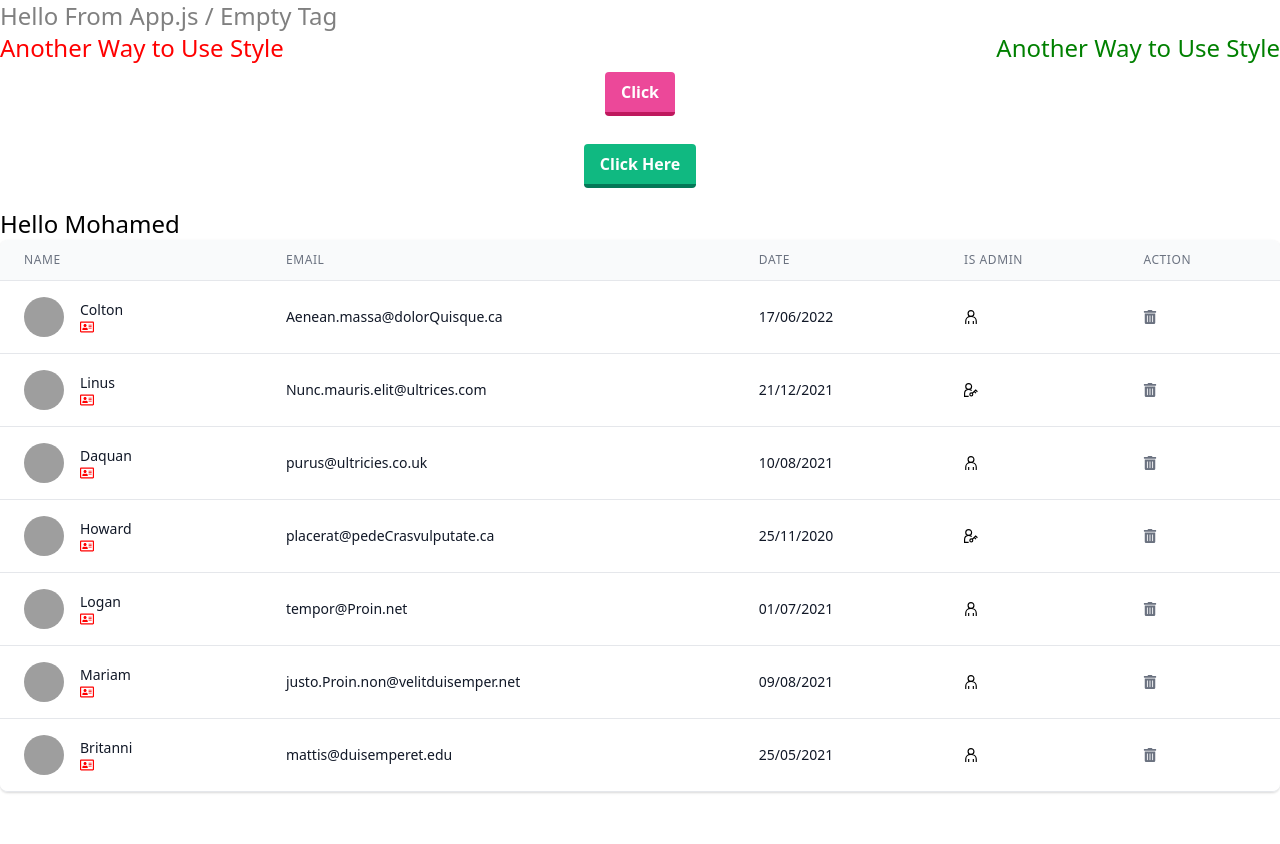
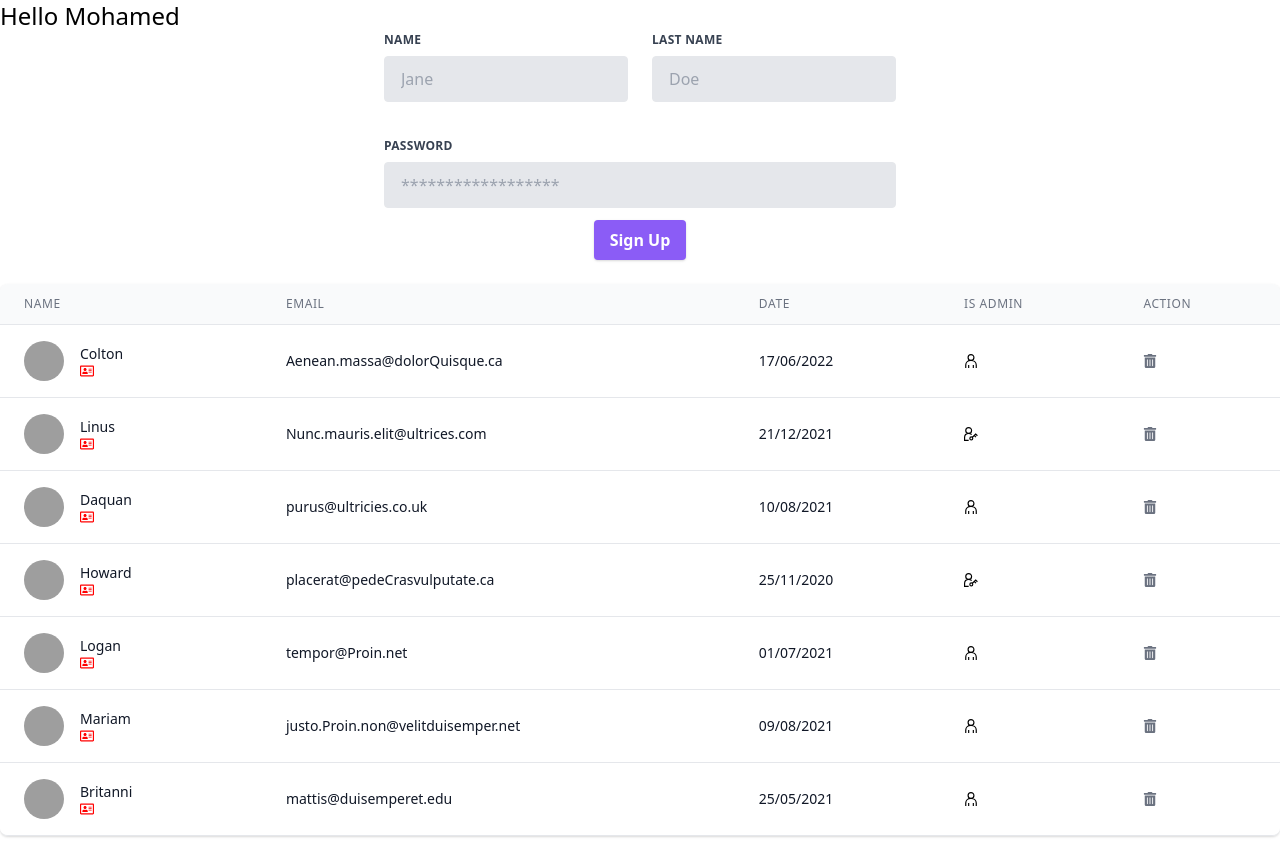
Before and after one commit to mohamed-cpp/Hello-React-Js, a React (Create React App) app: page / in a window 1280 px wide. Shown: the top 844 px of the page. Before the commit the page ends 800 px from the top, so only its background shows below. Built offline with nearby package versions, Linux system fonts and the light colour scheme; grey boxes are pictures that could not be loaded.

Commit message:
init valid form

```diff
--- a/package.json
+++ b/package.json
@@ -4,14 +4,17 @@
   "private": true,
   "dependencies": {
     "@craco/craco": "^6.2.0",
+    "@hookform/resolvers": "^2.6.1",
     "@testing-library/jest-dom": "^5.14.1",
     "@testing-library/react": "^11.2.7",
     "@testing-library/user-event": "^12.8.3",
     "react": "^17.0.2",
     "react-dom": "^17.0.2",
+    "react-hook-form": "^7.12.2",
     "react-icons": "^4.2.0",
     "react-scripts": "4.0.3",
-    "web-vitals": "^1.1.2"
+    "web-vitals": "^1.1.2",
+    "yup": "^0.32.9"
   },
   "scripts": {
     "start": "craco start",
--- a/src/App.js
+++ b/src/App.js
@@ -1,8 +1,10 @@
 import { useState } from 'react'
 import React from 'react'
 import './App.css';
+// eslint-disable-next-line
 import Header from './components/Header/Header'
 import Users from './components/Users/Users'
+import AddUser from './components/Users/AddUser'
 
 function App() {
   // eslint-disable-next-line
@@ -66,10 +68,14 @@ function App() {
   const NAME = "Mohamed"
   return (
     <div className="App">
-      <Header data="Hello From App.js" />
+      {/* <Header data="Hello From App.js" /> */}
       <h1>Hello {NAME}</h1>
+      <div className="flex items-center justify-center">
+        <AddUser />
+      </div>
       { users.length <= 0 ? 'No Users':
       <Users users={users} deleteUser={deleteUser} toggleAdmin={toggleAdmin} />}
+
     </div>
   );
 }
--- /dev/null
+++ b/src/components/Users/AddUser.js
@@ -0,0 +1,51 @@
+import React from 'react'
+import { useForm } from 'react-hook-form'
+import { yupResolver } from '@hookform/resolvers/yup';
+import * as yup from "yup";
+
+const schema = yup.object().shape({
+  name: yup.string('string').required('required').min(3, 'min').max(10, 'max')
+});
+
+const AddUser = ({user, deleteUser, toggleAdmin}) => {
+
+  const { register, handleSubmit, formState:{ errors } } = useForm({
+    resolver: yupResolver(schema)
+  });
+  const onSubmit = data => console.log(data);
+
+  return (
+    <form className="w-full max-w-lg" onSubmit={handleSubmit(onSubmit)}>
+      <div className="flex flex-wrap -mx-3 mb-6">
+        <div className="w-full md:w-1/2 px-3 mb-6 md:mb-0">
+          <label className="block uppercase tracking-wide text-gray-700 text-xs font-bold mb-2" htmlFor="name">
+            Name
+          </label>
+          <input {...register("name")} onBlur={handleSubmit()} className="appearance-none block w-full bg-gray-200 text-gray-700 border rounded py-3 px-4 mb-3 leading-tight focus:outline-none focus:bg-white" id="name" type="text" placeholder="Jane" />
+          {errors.name && <p className="text-red-500 text-xs italic">{errors.name?.message}</p>}
+        </div>
+        <div className="w-full md:w-1/2 px-3">
+          <label className="block uppercase tracking-wide text-gray-700 text-xs font-bold mb-2" htmlFor="grid-last-name">
+            Last Name
+          </label>
+          <input className="appearance-none block w-full bg-gray-200 text-gray-700 border border-gray-200 rounded py-3 px-4 leading-tight focus:outline-none focus:bg-white focus:border-gray-500" id="grid-last-name" type="text" placeholder="Doe" />
+        </div>
+      </div>
+      <div className="flex flex-wrap -mx-3 mb-6">
+        <div className="w-full px-3">
+          <label className="block uppercase tracking-wide text-gray-700 text-xs font-bold mb-2" htmlFor="grid-password">
+            Password
+          </label>
+          <input className="appearance-none block w-full bg-gray-200 text-gray-700 border border-gray-200 rounded py-3 px-4 mb-3 leading-tight focus:outline-none focus:bg-white focus:border-gray-500" id="grid-password" type="password" placeholder="******************" />
+        </div>
+        <div className="w-full flex justify-center">
+          <button className="items-center shadow bg-purple-500 hover:bg-purple-400 focus:shadow-outline focus:outline-none text-white font-bold py-2 px-4 rounded" type="submit">
+            Sign Up
+          </button>
+      </div>
+      </div>
+    </form>
+  )
+}
+
+export default AddUser
```
Also changed, not shown: 1 other file (tests, documents, lock files or other folders).
